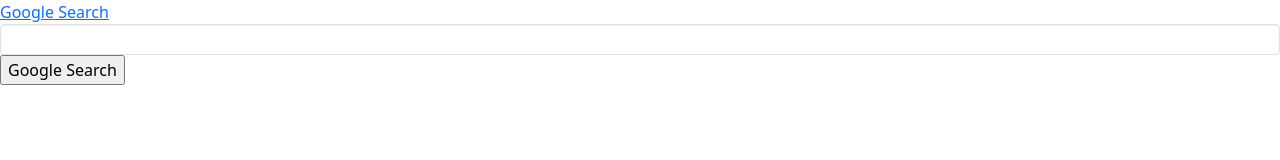
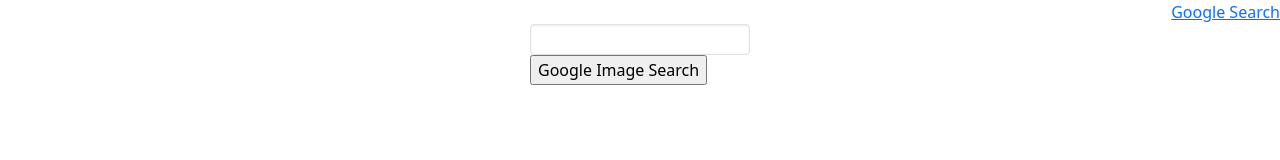
Before and after one commit to wilhelium/edx50-html, a plain HTML site: page google-image.html in a window 1280 px wide. Drawn offline with Linux system fonts and the light colour scheme.

Commit message:
Create Google Image Search Page
Why:

  * The hidden input types are required for adding additional parameters.

```diff
--- a/google-image.html
+++ b/google-image.html
@@ -7,15 +7,19 @@
         <link rel="stylesheet" href="styles.css">
     </head>
     <body>
-        <div id="search-links">
+        <div class="search-links">
             <a href="index.html">Google Search</a>
         </div>
-        <div>
-            <form action="https://google.com/search">
-                <input type="text" class="form-control form-control-sm" name="q">
-                <input type="submit" value="Google Search">
-            </form>
+        <div class="container">
+            <div class="search-bar center-div">
+                <form action="https://google.com/search">
+                    <input type="text" class="form-control form-control-sm" name="q">
+                    <input type="submit" value="Google Image Search">
+                    <input type="hidden" name="hl" value="en">
+                    <input type="hidden" name="authuser" value="0">
+                    <input type="hidden" name="tbm" value="isch">
+                </form>
+            </div>
         </div>
-
     </body>
 </html>
```
